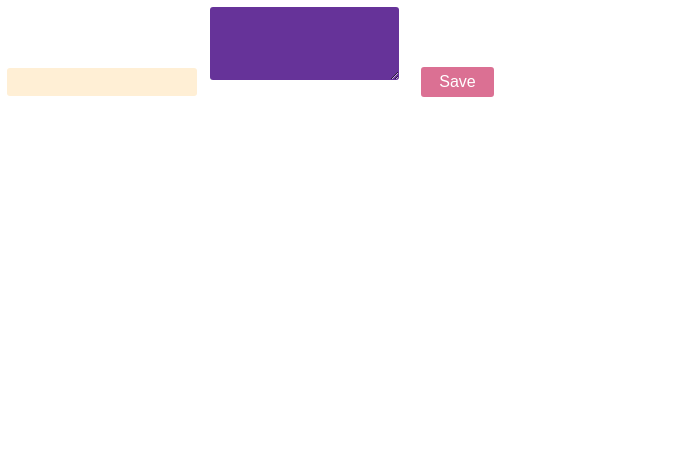
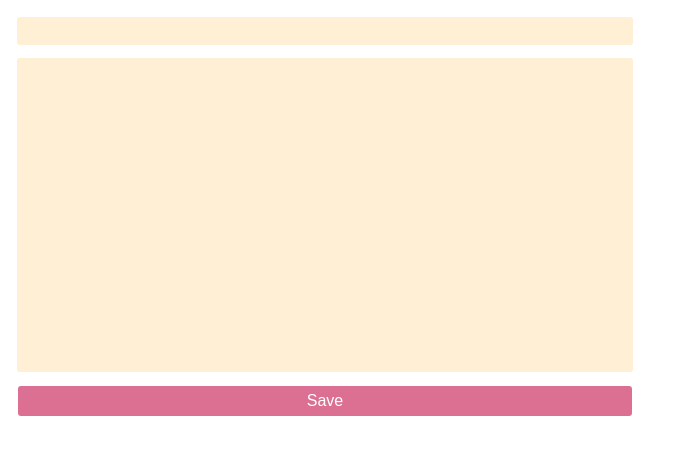
Before and after one commit to crisbnp/notes-app, a React (Create React App) app: page / in a window 1280 px wide. Shown: the top 454 px of the page, without its empty margins (0-689 px from the left). Built offline with nearby package versions, Linux system fonts and the light colour scheme.

Commit message:
add styling with styled components
Co-authored by: Hannah Zulueta <hannahjoy.zulueta@gmail.com>

```diff
--- a/src/App.js
+++ /dev/null
@@ -1,46 +0,0 @@
-import React, { Component } from 'react';
-import Form from './components/Form'
-import Note from './components/Note'
-
-class App extends Component {
-  state = {
-    notes: [],
-  }
-
-  handleSubmit = (data) => {
-    let notes = JSON.parse(localStorage.getItem('notes'))
-    let newNotes = JSON.stringify([...notes, data])
-    localStorage.setItem('notes', newNotes)
-    this.setState({ notes: [...notes, data] })
-  }
-
-  componentDidMount() {
-    let notes = JSON.parse(localStorage.getItem('notes'))
-    if (!notes) {
-      localStorage.setItem('notes', JSON.stringify([]))
-    }
-    this.setState({ notes: notes || [] })
-  }
-
-  render() {
-    const { notes } = this.state
-    console.log(notes)
-    return (
-
-      <div className="App">
-        <Form onSubmit={this.handleSubmit} />
-        {notes && notes.map(({ id, title, content }) => {
-          return (
-            <Note
-              key={id}
-              title={title}
-              content={content}
-            />
-          )
-        })}
-      </div>
-    );
-  }
-}
-
-export default App;
--- /dev/null
+++ b/src/App.jsx
@@ -0,0 +1,57 @@
+import React, { Component } from "react";
+import Form from "./components/Form";
+import Note from "./components/Note";
+import styled from "styled-components";
+
+const PageWrapper = styled.div`
+  margin: 10px;
+`;
+
+const NotesWrapper = styled.div`
+  display: flex;
+  justify-content: space-between;
+  flex-wrap: wrap;
+`;
+
+class App extends Component {
+  state = {
+    notes: []
+  };
+
+  handleSubmit = data => {
+    let notes = JSON.parse(localStorage.getItem("notes"));
+    let newNotes = JSON.stringify([...notes, data]);
+    localStorage.setItem("notes", newNotes);
+    this.setState({
+      notes: [...notes, data]
+    });
+  };
+
+  componentDidMount() {
+    let notes = JSON.parse(localStorage.getItem("notes"));
+    if (!notes) {
+      localStorage.setItem("notes", JSON.stringify([]));
+    }
+    this.setState({
+      notes: notes || []
+    });
+  }
+
+  render() {
+    const { notes } = this.state;
+    console.log(notes);
+    return (
+      <PageWrapper className="App">
+        <Form onSubmit={this.handleSubmit} />{" "}
+        <NotesWrapper>
+          {notes &&
+            notes.map(({ id, title, content }) => {
+              return <Note key={id} title={title} content={content} />;
+            })}
+        </NotesWrapper>
+      </PageWrapper>
+    );
+  }
+}
+
+export default App;
--- a/src/components/Form.jsx
+++ b/src/components/Form.jsx
@@ -1,6 +1,6 @@
-import React, { Component } from 'react';
-import styled from 'styled-components';
-import nanoid from 'nanoid';
+import React, { Component } from "react";
+import styled from "styled-components";
+import nanoid from "nanoid";
 
 const Input = styled.input`
   padding: 0.5em;
@@ -15,52 +15,54 @@ const Textarea = styled.textarea`
   padding: 0.5em;
   margin: 0.5em;
   color: ${props => props.inputColor || "palevioletred"};
-  background: rebeccapurple;
+  background: papayawhip;
   border: none;
   border-radius: 3px;
-
-`
+  resize: none;
+`;
 
 const Button = styled.button`
-  background: ${props => props.primary ? "palevioletred" : "white"};
-  color: ${props => props.primary ? "white" : "palevioletred"};
+  background: ${props => (props.primary ? "palevioletred" : "white")};
+  color: ${props => (props.primary ? "white" : "palevioletred")};
   font-size: 1em;
-  margin: 1em;
+  margin: 0.5em;
   padding: 0.25em 1em;
   border: 2px solid palevioletred;
   border-radius: 3px;
 `;
 
+const Wrapper = styled.div`
+  display: flex;
+  flex-direction: column;
+  max-width: 50%;
+`;
 
 class Form extends Component {
-
   state = {
-        title: '',
-        content: '',
-    }
+    title: "",
+    content: ""
+  };
 
   onChange = ({ target }) => {
-        const { name, value } = target
+    const { name, value } = target;
     this.setState({
       [name]: value
-        })
-    }
+    });
+  };
 
   onSubmit = () => {
-        const { onSubmit } = this.props
+    const { onSubmit } = this.props;
     let data = {
       ...this.state,
       id: nanoid(),
       time: new Date()
-        }
-        onSubmit(data)
-    }
+    };
+    onSubmit(data);
+  };
 
   render() {
-
-
     return (
-            <div>
+      <Wrapper>
         <Input
           name="title"
           type="text"
@@ -69,14 +71,16 @@ class Form extends Component {
         />
         <Textarea
           name="content"
-                    rows='4'
-                    cols='20'
+          rows="20"
+          cols="20"
           value={this.state.content}
           onChange={this.onChange}
         />
-                <Button primary onClick={this.onSubmit}>Save</Button>
-            </div>
-        )
+        <Button primary onClick={this.onSubmit}>
+          Save
+        </Button>
+      </Wrapper>
+    );
   }
 }
 
--- a/src/components/Note.jsx
+++ b/src/components/Note.jsx
@@ -1,23 +1,26 @@
-import React from 'react';
-import styled from 'styled-components';
+import React from "react";
+import styled from "styled-components";
 
 const Card = styled.div`
   text-align: left;
   background: papayawhip;
-    box-shadow: 5px 5px lightgray;
-    border: 1px solid blue;
+  box-shadow: 5px 5px 10px lightgray;
+  border: 2px solid rebeccapurple;
+  border-radius: 3px;
   padding: 2em;
+  min-width: 25%;
+  margin-top: 10px;
 `;
 
 const Title = styled.h1`
   font-size: 1.5em;
   color: palevioletred;
-`
+`;
 
 const Content = styled.p`
   font-size: 1em;
   color: palevioletred;
-`
+`;
 
 const Note = ({ title, content }) => {
   return (
@@ -25,7 +28,7 @@ const Note = ({ title, content }) => {
       <Title>{title}</Title>
       <Content>{content}</Content>
     </Card>
-    )
-}
+  );
+};
 
-export default Note
+export default Note;
```
Lines whose indentation alone changed are shown as unchanged.
